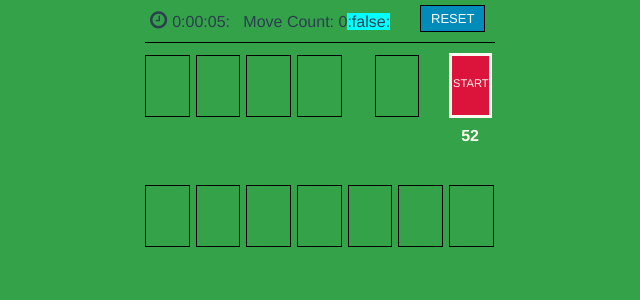
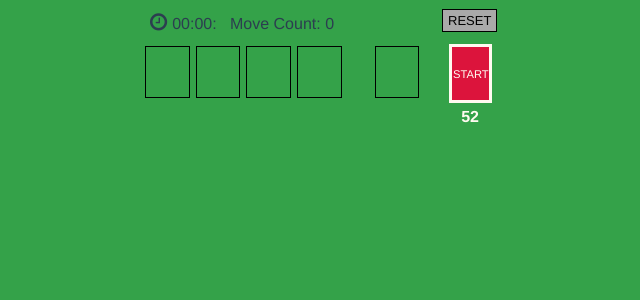
Before and after one commit to nisino25/solitaire, a Vue app: page / in a window 1280 px wide. Shown: the top 300 px of the page, without its empty margins (320-960 px from the left). Built offline with nearby package versions, Linux system fonts and the light colour scheme.

Commit message:
added new sound and animation

```diff
--- a/src/App.vue
+++ b/src/App.vue
@@ -21,12 +21,9 @@
             <i class="fa fa-clock-o" style="font-size:125%;margin-right:5px"></i><span>{{showingTimer}}:</span>
             &nbsp;
             <span style="margin-top:50px">Move Count: {{moveCount}}</span>
-            <span @click="spectate = !spectate" style="background-color: aqua; ">:{{hasSelectedCard}}:</span>
+            <!-- <span @click="spectate = !spectate" style="background-color: aqua; ">:{{hasSelectedCard}}:</span> -->
           </div>
         </div>
-        <hr>
-
-
 
         <div class="top-section">
           <div class="finished-area" v-if="hasSelectedCard" @click="finishDrop()"></div>
@@ -109,19 +106,37 @@
 
 
           </div>
-          <span style="margin-top: 82px; margin-left:-25px; color:FloralWhite; font-weight:bold;">{{deckNum}}</span>
+          <span style="margin-top: 62px; margin-left:-25px; color:FloralWhite; font-weight:bold;">{{deckNum}}</span>
 
         </div>
 
-        <div class="bottom-section ">
-          <template v-for="(row,rowIndex) in rows" :key="rowIndex">
-            <div v-if="rowIndex < 7" >
+        <div class="bottom-section" >
+
+          <!-- <template v-for="(row,rowIndex) in rows" :key="rowIndex" >
+            <div v-if="rowIndex < 7"  >
               <div v-if="row.length == 0" class="empty child" @click="toEmptySpace(rowIndex)"></div>
-              <div v-else class="child">
 
-                <template v-for="(card,index) in row" :key="index" >
 
-                  <div v-if="!card.isOpened" class="back" :style="index==0? '':'margin-top:-45px'" @click="cardClick(card,'pick')">
+              <div v-else class="child" style="position:absolute; left: 100px;" >
+
+                <template v-for="(card,index) in row" :key="index"  >
+                  <div style="right:100px;">
+                     <div v-if="!card.isOpened" class="back"  @click="cardClick(card,'pick')"  >
+                      </div>
+
+                      <div v-else class="front"
+                      @click="cardClick(card,'pick')"  :class="[card.selected ? 'card-selected' : 'card-not-selected']" >
+                        <span :style="{'color':card.color}">{{convertNum(card.num)}}</span>
+                        <img class="smallImage" :src="getSVG(card.kind)" alt="">
+                        <br>
+                        <img v-if="isFinalCard(index,rowIndex)" class="bigImage" :src="getSVG(card.kind)" alt="">
+                      </div>
+                  </div>
+                  <template> -->
+
+
+
+                    <!-- <div v-if="!card.isOpened" class="back" :style="index==0? '':'margin-top:-45px'" @click="cardClick(card,'pick')" >
                     </div>
 
                     <div v-else class="front" :style="index==0? '':'margin-top:-43px'" @click="cardClick(card,'pick')"  :class="[card.selected ? 'card-selected' : 'card-not-selected']" >
@@ -129,7 +144,11 @@
                       <img class="smallImage" :src="getSVG(card.kind)" alt="">
                       <br>
                       <img v-if="isFinalCard(index,rowIndex)" class="bigImage" :src="getSVG(card.kind)" alt="">
-                  </div>
+                    </div> -->
+
+
+
+                  <!-- </template>
 
                 </template>
 
@@ -137,7 +156,42 @@
               </div>
             </div>
 
+          </template> -->
+
+
+
+          <!-- this for empty space to put it back -->
+          <!-- <template v-for="(row,rowIndex) in rows" :key="rowIndex" >
+            <div v-if="rowIndex < 7"  >
+              <div v-if="row.length == 0" class="empty child" @click="toEmptySpace(rowIndex)"></div>
+            </div>
+          </template> -->
+          <div v-if="hasGameStarted">
+            <template  v-for="(card,index) in deckDetail" :key="index" >
+
+
+              <div style="position: absolute; width: 43px; transition : all 0.8s ease 0s;" :style="{'top': card.y * 23  + 'px', 'left': card.x * 51  + 'px','z-index' : getZ(card)}" v-if="card.location == 'field'" :key="card">
+
+                  <div v-if="!card.isOpened" class="back" @click="cardClick(card,'pick')"   >
+
+                  </div>
+
+                  <div v-else class="front"  @click="cardClick(card,'pick')"  :class="[card.selected ? 'card-selected' : 'card-not-selected']" >
+                    <span :style="{'color':card.color}" >{{convertNum(card.num)}}</span>
+                    <!-- <span :style="{'color':card.color}" v-else>{{card.movingNow}}</span> -->
+                    <!-- <span :style="{'color':card.color}" style="font-size: 50%;">{{card.movingNow}}</span> -->
+                    <img class="smallImage" :src="getSVG(card.kind)" alt="">
+                    <br>
+                    <!-- <img v-if="isFinalCard(card.y,card.x,card.movingNow)" class="bigImage" :src="getSVG(card.kind)" alt=""> -->
+                    <img class="bigImage" :src="getSVG(card.kind)" alt="">
+                  </div>
+              </div>
+
+
             </template>
+          </div>
+
+
 
 
 
@@ -190,7 +244,11 @@ export default {
       currentCardId: undefined,
 
 
-      spectate: false
+      spectate: false,
+
+      audio: new Audio(require('@/assets/sounds/shuffle_sound.wav'))
+
+      // movingSpeed: 0.2,
     }
   },
 
@@ -228,6 +286,7 @@ export default {
         this.openMoreCard()
         return
       }
+      this.startCounting()
       this.hasGameStarted = true
       console.log('starting game')
       let count = 0
@@ -277,6 +336,9 @@ export default {
           count++
         }
       }
+      // var audio = new Audio('../public/audio/shuffle_sound.wav');
+      this.audio.play();
+
 
       this.test()
 
@@ -404,7 +466,9 @@ export default {
       }
     },
 
-    isFinalCard(index,row){
+    isFinalCard(index,row,movingNow){
+      // console.slog(index)
+
       if(row == 'side'){
         let lastIndex = this.sideList.length
 
@@ -414,6 +478,10 @@ export default {
           return false
         }
       }
+      console.log(movingNow)
+
+      if(movingNow) return true
+      // what if it is multile
 
       let lastIndex = this.rows[row].length
       if(index+1 == lastIndex){
@@ -553,13 +621,10 @@ export default {
     },
 
     cardClick(card){
-      // console.log(`card is : ${card.cardId}, ${card.location}`)
       if((this.spectate || !card.isOpened) && card.location == 'field' ){
-        // console.log(`card is: ${card}`)
         console.log(`specysyr card is: ${card.cardId}, x:${card.x}, y:${card.y}`)
         return
       }
-
 
 
       if(!this.hasSelectedCard){
@@ -613,8 +678,10 @@ export default {
       }else{
 
 
+
         const current = this.deckDetail.find(o => o.cardId === card.cardId)
         const previous = this.deckDetail.find(o => o.cardId === this.currentCardId)
+        // console.log(`card: ${previous.cardId}}`)
 
         if(current.location !== 'field') {
           this.hasSelectedCard = false
@@ -624,6 +691,7 @@ export default {
 
 
         // dropable judge ing
+        // console.log(this.rows[current.x])
         if(!this.rows[current.x].length ==0){
           if(previous.color == current.color){
             this.hasSelectedCard = false
@@ -674,6 +742,7 @@ export default {
 
 
           for (let i in list){
+            list.movingNow = true
 
             list[i].x = current.x
 
@@ -684,35 +753,165 @@ export default {
             }
           }
 
+          this.allUnselected()
+
+          setTimeout( () => {
+          this.stopEverything()
+
+        }, 500);
+
 
         }else{
 
+
+          // right here ------------------------------------------------------------
+          // changing x location
           previous.x = current.x
-          previous.isOpened = true
-          previous.location = 'field'
-          if(this.rows[current.x].length ==0){
-            previous.y = 0
-          }else{
-            if(current.y == undefined){
-              console.log('error---------------------------')
+
+          // const movingSpeed = 0.05
+          // const basedSpeed = 4
+
+          // previous.movingNow = true
+          // let og = previous.x
+          // let goal = current.x
+          // let diff =Math.abs(og- goal)
+          // console.log(`diff is: ${diff}`)
+
+          // previous.y = 10
+
+          // count = 0
+          // let limit = 500
+          // while(count < limit){
+          //   if (og < goal) {
+          //     setTimeout(
+          //     function() {
+          //       og = og + diff/limit
+          //       previous.x = og
+          //       console.log('x to right')
+          //     }, basedSpeed);
+          //   }else{
+          //     setTimeout(
+          //     function() {
+          //       og = og - diff/limit
+          //       previous.x = og
+          //       console.log('x to right')
+          //     }, basedSpeed);
+          //   }
+
+          //   count++
+          // }
+
+          // count should be 1000 in 1 second
+          // 1000 = 1 tile
+            // 1000 distance with 1000 moves=  1
+            // 2000 distance with 1000 moves=  2
+            // 3000 distance with 1000 moves=  3
+
+          // 2 then
+          // 3 is 3000
+
+
+
+          // let xFlag = false
+
+          // finish the move just for 1 seecond
+
+
+          // moving x----------
+            // setInterval(function(){
+            //   if(!xFlag){
+            //     if(og+0.05 > goal && og- 0.05 < goal){
+            //       xFlag= true
+            //       console.log(xFlag)
+            //     }else if (og <= goal) {
+            //       og = og + movingSpeed
+            //       previous.x = og
+            //       console.log('x to right')
+            //     }else if (og >= goal) {
+            //       og = og - movingSpeed
+            //       previous.x = og
+            //       console.log('x to left')
+            //     }
+            //   }
+            // } ,basedSpeed);
+
+
+
+          // moving y ----------------
+          // previous.isOpened = true
+          // previous.location = 'field'
+
+
+          // // moving to empty one
+          // if(this.rows[current.x].length ==0){
+          //   og = previous.y
+          //   goal = 0
+          //   if(og < goal){
+
+          //     console.log('here 2')
+
+
+          //     setInterval(function(){
+          //       if (og == goal) {
+          //         og = og - movingSpeed
+          //         previous.y = og
+          //         console.log('moving it now')
+          //       }
+          //     } ,5);
+          //   }
+
+          //   // previous.y = 0
+          // }else{
+          //   // moving to existed row------------
+          //   og = previous.y
+          //   goal = current.y + 1
+
+          //   if(og < goal){
+
+          //     console.log('moving to lower one')
+
+
+          //     setInterval(function(){
+          //       if (og < goal) {
+          //         og = og - movingSpeed
+          //         previous.y = og
+          //         console.log('moving it now')
+          //       }
+          //     } ,5);
+
+          //   }else if(og > goal){
+
+          //     console.log('moving to up')
+
+
+          //     setInterval(function(){
+          //       if (og > goal) {
+          //         og = og + movingSpeed
+          //         previous.y = og
+          //         console.log('moving it now')
+          //       }
+          //     } ,5);
+
+          //   }
+          //   // previous.y = current.y + 1
+
+          // }
+          previous.y = current.y + 1
         }
-            previous.y = current.y + 1
 
-          }
-        }
-        // console.log('is multiple move?: ' + this.isMultiple)
-        // console.log(`previous card is: ${previous.cardId}, x:${previous.x}, y:${previous.y}`)
 
-        // console.log(`current card is: ${current.cardId}, x:${current.x}, y:${current.y}`)
 
-        // let newCard = this.deckDetail.find(o => o.cardId === previous.cardId)
-        // newCard = previous
-        // console.log(newCard)
+        this.hasSelectedCard = false
+        previous.movingNow = true
 
-        // dropping effect
-        this.hasSelectedCard = false
         this.allUnselected()
-        // set  all selected false
+        // setTimeout(() => this.basketAddSuccess = false, 2000);
+        setTimeout( () => {
+          this.stopEverything()
+
+        }, 500);
+
+
 
       }
     },
@@ -720,6 +919,12 @@ export default {
     allUnselected(){
       for(let i in this.deckDetail){
         this.deckDetail[i].selected = false
+      }
+    },
+
+    stopEverything(){
+      for(let i in this.deckDetail){
+        this.deckDetail[i].movingNow = false
       }
     },
 
@@ -782,7 +987,21 @@ export default {
       this.hasSelectedCard = false
       this.allUnselected()
       // set  all selected false
-    }
+    },
+
+    getTop(){
+      // return `${100 + height * 5}px`
+      return `0px`
+    },
+    getLeft(left){
+      return `${100 + left * 5}px`
+    },
+
+    getZ(card){
+      if(!card.movingNow ) return card.y
+
+      return 100+ card.y
+    },
 
 
 
@@ -922,7 +1141,8 @@ export default {
     this.minute= 0
     this.hours=0
 
-    this.startCounting()
+    // this.startCounting()
+
     let count =0
     let kind = 'club'
     let num = 1
@@ -930,7 +1150,7 @@ export default {
     this.deckDetail =[]
     while(count<52){
 
-      this.deckDetail.push({kind: kind,num: num,location: 'deck',x: 12, y: undefined, isOpened: false,color:color,cardId: `${kind}-${num}`, selected:false})
+      this.deckDetail.push({kind: kind,num: num,location: 'deck',x: 12, y: undefined, isOpened: false,color:color,cardId: `${kind}-${num}`, selected:false, movingNow: false})
 
       if(num ==13){
         num = 0
@@ -1002,6 +1222,51 @@ export default {
 
       }
     },
+
+    // deckDetail: {
+
+    //   deep:true,
+    //   handler() {
+    //     for(let i in this.deckDetail){
+    //       if(this.deckDetail[i].location == 'field' && this.deckDetail[i].isOpened ){
+    //         let card = this.deckDetail[i]
+    //         console.log(`Card: ${card.cardId}}, x: `)
+    //       }
+    //     }
+    //     if(!this.hasGameStarted) return
+    //     let count = 0
+    //     let flag = true
+    //     let falseCount= 0
+    //     if(falseCount == 1) return
+    //     while(count < 7){
+    //       for(let i in this.rows[count]){
+    //         if(!this.rows[count][i].isOpened){
+    //           flag= false
+    //           falseCount++
+
+    //         }
+
+    //       }
+
+
+    //       count++
+    //     }
+
+    //     if(!flag){
+    //       // console.log(`still going on with: ${falseCount} `)
+    //       return
+    //     }
+    //     if(!this.isGameOver){
+    //       alert('You Won!');
+
+    //     }
+    //     console.log(' game is over')
+    //     this.isGameOver = true
+    //     this.spectate = true
+
+
+    //   }
+    // },
   },
 }
 </script>
@@ -1036,79 +1301,73 @@ body {
 .detail{
   /* background-color: grey; */
   height:30px;
-  margin-top: 10px;
+  margin-top: 12px;
   text-align: start;
   margin-left: -15px;
 }
 
-hr{
-  height: 0.5px;
-  background-color: black;
-  border: none;
-  margin-top: 2px;
-  margin-bottom: 2px;
-}
 
 .button {
-  margin-top:-5px;
   position: absolute;
-  margin-left: 290px;
-  /* right: 0; */
+  margin-left: 312px;
+  margin-top: -3px;
 
-  background-color:  #008CBA; /* Green */
+  background-color:  darkgrey;
   border-width: 1px 1px 1px 1px;
   border-color: black;
   border-style: solid;
-  color: white;
+  color: black;
 
-  padding: 5px 10px;
+  padding: 3px 5px;
 
   text-align: center;
   text-decoration: none;
   /* display: inline-block; */
   font-size: 13px;
-  /* margin: 4px 2px; */
+
   cursor: pointer;
 }
 
 
 .finished-area{
   position:absolute;
-  /* background-color: blue; */
+  background-color: blue;
   top:45px;
-  opacity: 0.4;
+  /* opacity: 0.4; */
   width:200px;
-  height:130px;
+  height:80px;
   display: flex;
-  z-index: 100;
+  z-index: 200;
 }
 
 
 .top-section{
+  margin-top: 3.5px;
+  z-index: 1;
   /* background-color: blue; */
-  height:130px;
+  height:80px;
   display: flex;
 }
 
 .bottom-section{
-  /* background-color: yellow; */
-  height:450px;
-  display: flex;
+  z-index: 0;
+  top:135px;
+  /* width: 100%; */
+  background-color: blue;
+  /* opacity: 0.2; */
+  /* height:450px; */
+  position: absolute;
 }
 
-.undo-section{
-  /* background-color: yellow; */
-  /* height:500px; */
-  /* display: flex; */
-}
 
 .child{
-  margin-top: 10px;
+  /* margin-top: 10px; */
 
   width: 42.7px;
-  height: 60px;
+  height: 50px;
   margin-right:6px;
-  /* box-shadow: 0 0 1px 1px black; */
+  top: 0;
+  /* right:0; */
 }
 
 .empty{
@@ -1134,7 +1393,7 @@ hr{
   border-color: FloralWhite;
   border-style: solid;
   margin-top:-2px;
-  height:59px;
+  height:53px;
   top:0;
 
 
@@ -1160,10 +1419,10 @@ hr{
 
   border-style: solid;
   margin-top:-2px;
-  height:59px;
+  height:52px;
   top:0;
   font-size: 95%;
-  padding-top: 3px;
+  padding-top: 2px;
 }
 .card-selected{
   box-shadow: 0px 0px 20px gray;
@@ -1182,7 +1441,7 @@ hr{
 .smallImage{
   position: relative;
   /* left:10px; */
-  /* margin-top: 10px; */
+  margin-top: -13px;
   /* padding-top: 4px; */
   margin-left: -1px;
   width:14px;
@@ -1194,14 +1453,17 @@ hr{
   /* left:10px; */
   /* margin-top: 10px; */
   /* padding-top: 4px; */
-  margin-left: 3px;
-  width:30px;
+  margin-left: 0px;
+  width:26.5px;
   height:auto;
 }
 
 .front span{
+  font-size: 95%;
   margin-right: 4px;
-  /* margin-top: -20px; */
+  margin-top: -10px;
 }
 
+
+
 </style>
```
Also changed, not shown: 2 other files (tests, documents, lock files or other folders). Lines whose indentation alone changed are shown as unchanged.
